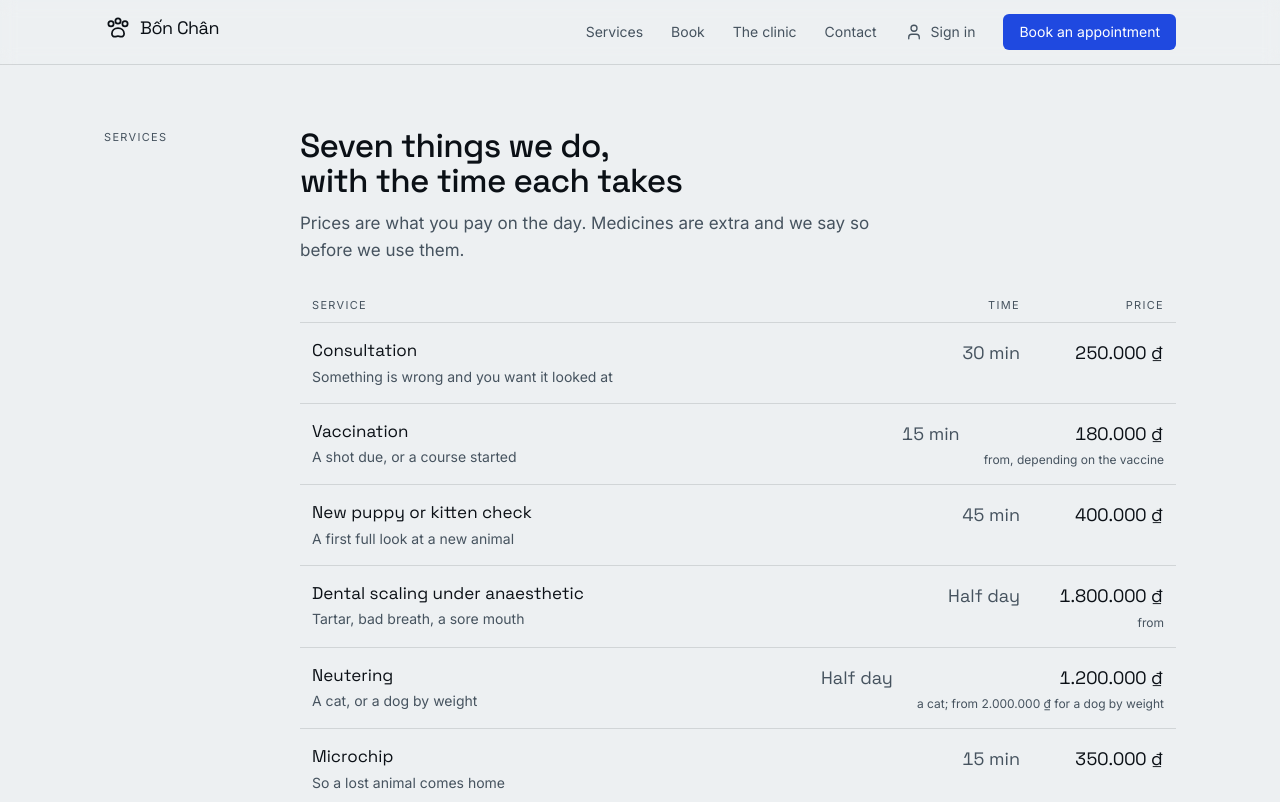
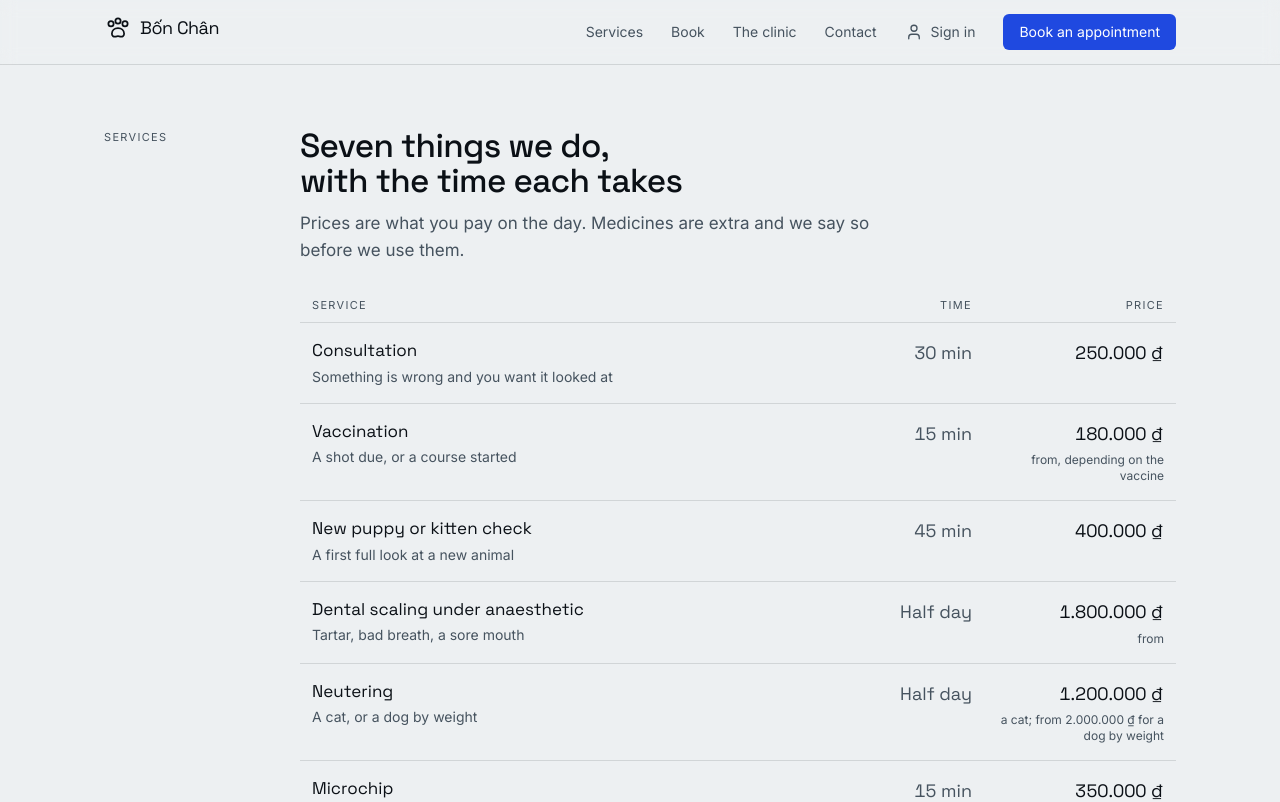
Before and after one commit to ThanhNV121097/project-01a889d0, a React (Vite) app in the folder code/frontend/: page /services in a window 1280 px wide. Shown: the top 802 px of the page. Built offline with nearby package versions, Linux system fonts and the light colour scheme.

Commit message:
design: one shared column template for the services table head and rows so figures line up

```diff
--- a/code/frontend/src/components/ServiceTable.tsx
+++ b/code/frontend/src/components/ServiceTable.tsx
@@ -1,3 +1,4 @@
+import type { ReactNode } from "react";
 import { T } from "../editable";
 import { formatPrice } from "../lib/format";
 import type { Service } from "../lib/clinic";
@@ -7,7 +8,40 @@ import Figure from "./Figure";
  * The seven services as a hairline table — name, what it is for, how long it
  * takes, what it costs. Never a card grid: a price list is read down a
  * column. Used on the home page, /services, /book and /admin/services.
+ *
+ * The head below and every row share the three class names under this
+ * comment, so the Time and Price cells are the same fixed width in every row
+ * and the digits line up down the column and under their head. A long price
+ * note wraps inside the price cell: it can never widen the column, because
+ * the column's width does not come from its content.
  */
+const ROW = "flex w-full items-start gap-x-[var(--space-6)] px-3";
+const NAME_CELL = "min-w-0 flex-1";
+const FIGURES =
+  "flex w-[var(--col-figure)] shrink-0 flex-col items-end gap-y-1 sm:w-auto sm:flex-row sm:items-start sm:gap-x-[var(--space-6)]";
+const TIME_CELL = "w-full sm:w-[var(--col-time)]";
+const PRICE_CELL = "w-full text-right sm:w-[var(--col-price)]";
+
+function Row({ s, compact }: { s: Service; compact: boolean }) {
+  return (
+    <>
+      <span className={NAME_CELL}>
+        <span className="block font-display text-[17px] leading-snug text-ink">{s.name}</span>
+        {!compact && <span className="mt-1 block text-sm text-ink-soft">{s.forWhat}</span>}
+      </span>
+      <span className={FIGURES}>
+        <span className={TIME_CELL}>
+          <Figure className="text-ink-soft">{s.durationLabel}</Figure>
+        </span>
+        <span className={PRICE_CELL} data-testid={`service-price-${s.id}`}>
+          <Figure className="text-ink">{formatPrice(s.price)}</Figure>
+          {s.priceNote && <span className="mt-1 block text-xs text-ink-soft">{s.priceNote}</span>}
+        </span>
+      </span>
+    </>
+  );
+}
+
 export default function ServiceTable({
   items,
   onPick,
@@ -23,20 +57,7 @@ export default function ServiceTable({
     <ul className="w-full border-t border-line">
       {items.map((s) => {
         const picked = selected === s.id;
-        const body = (
-          <>
-            <span className="min-w-0">
-              <span className="block font-display text-[17px] leading-snug text-ink">{s.name}</span>
-              {!compact && <span className="mt-1 block text-sm text-ink-soft">{s.forWhat}</span>}
-            </span>
-            <Figure className="text-ink-soft">{s.durationLabel}</Figure>
-            <span className="text-right">
-              <Figure className="text-ink">{formatPrice(s.price)}</Figure>
-              {s.priceNote && <span className="mt-1 block text-xs text-ink-soft">{s.priceNote}</span>}
-            </span>
-          </>
-        );
-        const grid = "grid w-full grid-cols-[1fr_auto] items-start gap-x-[var(--space-6)] gap-y-1 sm:grid-cols-[1fr_84px_minmax(120px,auto)]";
+        const body: ReactNode = <Row s={s} compact={compact} />;
         return (
           <li key={s.id} data-record={`services:${s.id}`} className="border-b border-line">
             {onPick ? (
@@ -45,21 +66,13 @@ export default function ServiceTable({
                 data-testid={`service-${s.id}`}
                 onClick={() => onPick(s)}
                 aria-pressed={picked}
-                className={`${grid} px-3 py-4 text-left transition-colors duration-[var(--duration-fast)] hover:bg-ground ${picked ? "bg-accent text-accent-ink" : ""}`}
+                className={`${ROW} py-4 text-left transition-colors duration-[var(--duration-fast)] hover:bg-ground ${picked ? "bg-accent text-accent-ink" : ""}`}
               >
                 {body}
               </button>
             ) : (
-              <div className={`${grid} px-3 py-4`} data-testid={`service-row-${s.id}`}>
-                <span className="min-w-0">
-                  <span className="block font-display text-[17px] leading-snug text-ink">{s.name}</span>
-                  {!compact && <span className="mt-1 block text-sm text-ink-soft">{s.forWhat}</span>}
-                </span>
-                <Figure className="text-ink-soft">{s.durationLabel}</Figure>
-                <span className="text-right" data-testid={`service-price-${s.id}`}>
-                  <Figure className="text-ink">{formatPrice(s.price)}</Figure>
-                  {s.priceNote && <span className="mt-1 block text-xs text-ink-soft">{s.priceNote}</span>}
-                </span>
+              <div className={`${ROW} py-4`} data-testid={`service-row-${s.id}`}>
+                {body}
               </div>
             )}
           </li>
@@ -69,13 +82,15 @@ export default function ServiceTable({
   );
 }
 
-/** The table's own column heads, where a page wants them. */
+/** The table's own column heads, on the same columns as the rows. */
 export function ServiceHead() {
   return (
-    <div className="grid grid-cols-[1fr_auto] gap-x-[var(--space-6)] px-3 pb-2 text-[length:var(--size-label)] uppercase tracking-[var(--tracking-label)] text-ink-soft sm:grid-cols-[1fr_84px_minmax(120px,auto)]">
-      <T k="services.columns.service" />
-      <T k="services.columns.duration" className="block text-right" />
-      <T k="services.columns.price" className="hidden text-right sm:block" />
+    <div className={`${ROW} pb-2 text-[length:var(--size-label)] uppercase tracking-[var(--tracking-label)] text-ink-soft`}>
+      <T k="services.columns.service" className={NAME_CELL} />
+      <span className={FIGURES}>
+        <T k="services.columns.duration" className={`${TIME_CELL} block text-right`} />
+        <T k="services.columns.price" className={`${PRICE_CELL} hidden sm:block`} />
+      </span>
     </div>
   );
 }
```
